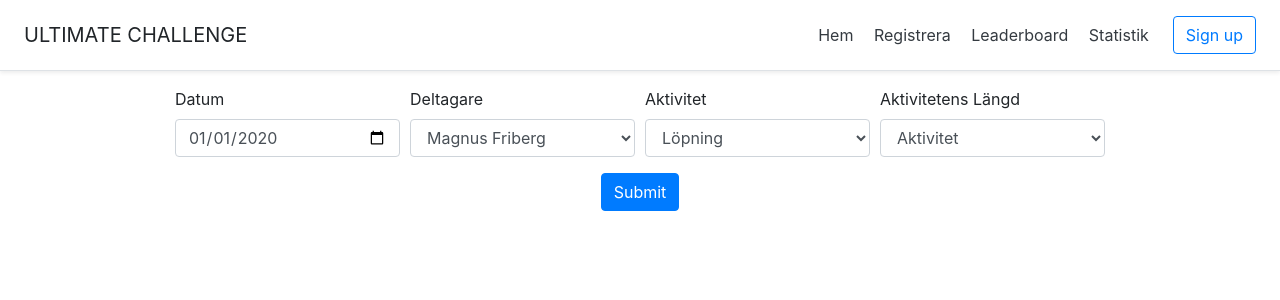
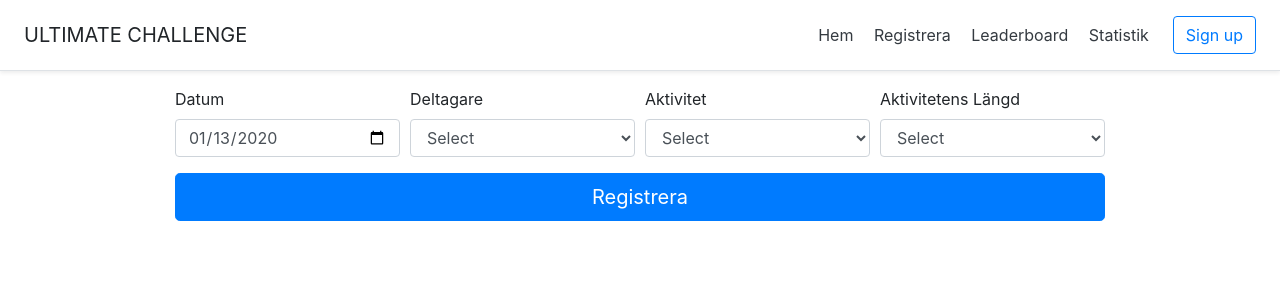
Before and after one commit to mandgie/ultimate-challenge, a Flask app: page /add_exercise in a window 1280 px wide. Shown: the top 300 px of the page. Run offline with Flask 2, Linux system fonts and the light colour scheme; some libraries are stand-ins or nearby versions.

Commit message:
New signup page and layout overall

```diff
--- a/src/main.py
+++ b/src/main.py
@@ -2,6 +2,9 @@ from flask import Flask, render_template, request
 import firebase_admin
 from firebase_admin import credentials
 from firebase_admin import firestore
+from datetime import date
+
+today = date.today()
 
 # Use the application default credentials
 project_id = 'ultimate-challenge'
@@ -9,6 +12,23 @@ cred = credentials.ApplicationDefault()
 firebase_admin.initialize_app(cred, {
   'projectId': project_id,
 })
+
+point_system = {
+    'Bollsport': 12.7,
+    'Cirkelträning': 12.0,
+    'CrossFit': 13.0,
+    'Cykling': 13.5,
+    'Gym': 11.5,
+    'Kampsport': 13.7,
+    'Löpning': 13.9,
+    'Racketsport': 12.2,
+    'Simning': 10.1,
+    'Yoga': 9.0,
+    'Övrigt': 10.0}
+
+point_counter = [nr for nr in range(30, 185, 5)]
+
+
 
 app = Flask(__name__)
 
@@ -26,11 +46,12 @@ def leaderboard():
     doc_list = []
     for doc in docs:
         doc_list.append(doc.to_dict())
+    point_counter = [nr for nr in range(30, 185, 5)]
     return render_template("leaderboard.html", doc_list=doc_list)
 
-@app.route("/login")
-def login():
-    return render_template("login.html")
+@app.route("/signup")
+def signup():
+    return render_template("signup.html")
 
 @app.route("/add_exercise", methods=['GET', 'POST'])
 def add_exercise():
@@ -50,7 +71,7 @@ def add_exercise():
 
         # Add a new doc in collection 'cities' with ID 'LA'
         db.collection(u'exercise').document().set(data)
-    return render_template("add_exercise.html")
+    return render_template("add_exercise.html", activities=point_system, point_counter=point_counter, today=today)
 
 @app.route("/stats")
 def stats():
--- a/src/templates/add_exercise.html
+++ b/src/templates/add_exercise.html
@@ -5,12 +5,12 @@
   <div class="form-row">
     <div class="form-group col-md-3">
       <label for="inputState">Datum</label>
-      <input class="form-control" type="date" value="2020-01-01" id="inputState" name="date_value">
+      <input class="form-control" type="date" value="{{ today }}" id="inputState" name="date_value">
     </div>
     <div class="form-group col-md-3">
       <label for="inputState">Deltagare</label>
       <select id="inputState" class="form-control" name="athlete_name">
-        <option selected>Magnus Friberg</option>
+        <option selected>Select</option>
         <option>Andre Dyrenäs</option>
         <option>Carl Adelstrand</option>
       </select>
@@ -18,23 +18,24 @@
     <div class="form-group col-md-3">
       <label for="inputState">Aktivitet</label>
       <select id="inputState" class="form-control" name="activity_name">
-        <option selected>Löpning</option>
-        <option>Crossfit</option>
-        <option>Yoga</option>
+        <option selected>Select</option>
+        {% for item in activities %}
+        <option>{{ item }}</option>
+        {% endfor %}
       </select>
     </div>
     <div class="form-group col-md-3">
       <label for="inputState">Aktivitetens Längd</label>
       <select id="inputState" class="form-control" name="activity_length">
-        <option selected>Aktivitet</option>
-        <option>30 min</option>
-        <option>45 min</option>
-        <option>60 min</option>
+        <option selected>Select</option>
+        {% for length in point_counter %}
+        <option>{{ length }}</option>
+        {% endfor %}
       </select>
     </div>
   </div>
     <div class="mx-auto text-center">
-      <button type="submit" class="btn btn-primary">Submit</button>
+      <button class="btn btn-primary btn-lg btn-block" type="submit">Registrera</button>
     </div>
 </form>
 </div>
--- a/src/templates/navbar.html
+++ b/src/templates/navbar.html
@@ -6,5 +6,5 @@
     <a class="p-2 text-dark" href="leaderboard">Leaderboard</a>
     <a class="p-2 text-dark" href="stats">Statistik</a>
   </nav>
-  <a class="btn btn-outline-primary" href="#">Sign up</a>
+  <a class="btn btn-outline-primary" href="signup">Sign up</a>
 </div>
```
Also changed, not shown: src/templates/login.html (deleted, +0 -38 lines), src/templates/signup.html (added, +42 -0 lines), src/templates/leaderboard.html (line endings or trailing spaces).
